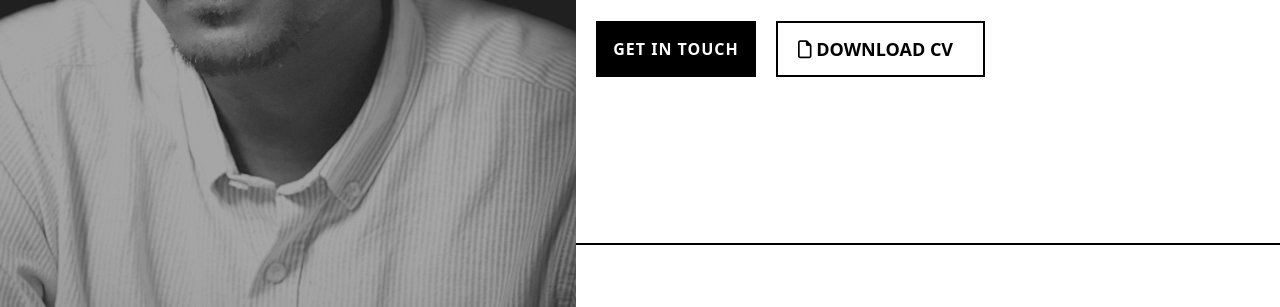
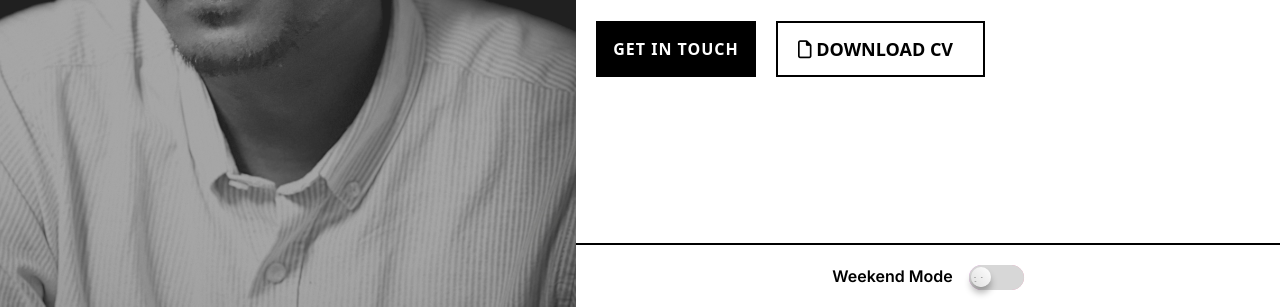
Before and after one commit to abssujan/abbssujan-protfolio, a website: page dist/index.html in a window 1280 px wide. Shown: the part 493-800 px from the top of the page. Drawn offline with nearby package versions, Linux system fonts and the light colour scheme.

Commit message:
complate home page

```diff
--- a/dist/index.html
+++ b/dist/index.html
@@ -108,6 +108,16 @@
                     </div>
                     <!-- footer -->
                     <div class="h-16 border-t-2 border-black absolute bottom-0 w-full">
+                        <div class="footer-wraper w-full h-full flex items-center justify-center space-x-4">
+                            <h4 class="font-inter font-semibold text-base">Weekend Mode</h4>
+                             <!-- checked box -->
+                            <div class="checkbox-wrapper-5 mt-2">
+                                <div class="check">
+                                  <input id="check-5" type="checkbox">
+                                  <label for="check-5"></label>
+                                </div>
+                            </div>
+                        </div>
                     </div>
                 </div>
             </div>
--- a/dist/style.css
+++ b/dist/style.css
@@ -151,3 +151,100 @@
    filter: brightness(.7);
    transform: scale(.98);
 }
+
+/* checked boox  */
+
+.checkbox-wrapper-5 .check {
+    --size: 25px;
+    position: relative;
+    background: linear-gradient(90deg, #f19af3, #f099b5);
+    line-height: 0;
+    perspective: 400px;
+    font-size: var(--size);
+  }
+
+  .checkbox-wrapper-5 .check input[type="checkbox"],
+  .checkbox-wrapper-5 .check label,
+  .checkbox-wrapper-5 .check label::before,
+  .checkbox-wrapper-5 .check label::after,
+  .checkbox-wrapper-5 .check {
+    appearance: none;
+    display: inline-block;
+    border-radius: var(--size);
+    border: 0;
+    transition: .35s ease-in-out;
+    box-sizing: border-box;
+    cursor: pointer;
+  }
+
+  .checkbox-wrapper-5 .check label {
+    width: calc(2.2 * var(--size));
+    height: var(--size);
+    background: #d7d7d7;
+    overflow: hidden;
+  }
+
+  .checkbox-wrapper-5 .check input[type="checkbox"] {
+    position: absolute;
+    z-index: 1;
+    width: calc(.8 * var(--size));
+    height: calc(.8 * var(--size));
+    top: calc(.1 * var(--size));
+    left: calc(.1 * var(--size));
+    background: linear-gradient(45deg, #dedede, #ffffff);
+    box-shadow: 0 6px 7px rgba(0,0,0,0.3);
+    outline: none;
+    margin: 0;
+  }
+
+  .checkbox-wrapper-5 .check input[type="checkbox"]:checked {
+    left: calc(1.3 * var(--size));
+  }
+
+  .checkbox-wrapper-5 .check input[type="checkbox"]:checked + label {
+    background: transparent;
+  }
+
+  .checkbox-wrapper-5 .check label::before,
+  .checkbox-wrapper-5 .check label::after {
+    content: "· ·";
+    position: absolute;
+    overflow: hidden;
+    left: calc(.15 * var(--size));
+    top: calc(.5 * var(--size));
+    height: var(--size);
+    letter-spacing: calc(-0.04 * var(--size));
+    color: #9b9b9b;
+    font-family: "Times New Roman", serif;
+    z-index: 2;
+    font-size: calc(.6 * var(--size));
+    border-radius: 0;
+    transform-origin: 0 0 calc(-0.5 * var(--size));
+    backface-visibility: hidden;
+  }
+
+  .checkbox-wrapper-5 .check label::after {
+    content: "●";
+    top: calc(.65 * var(--size));
+    left: calc(.2 * var(--size));
+    height: calc(.1 * var(--size));
+    width: calc(.35 * var(--size));
+    font-size: calc(.2 * var(--size));
+    transform-origin: 0 0 calc(-0.4 * var(--size));
+  }
+
+  .checkbox-wrapper-5 .check input[type="checkbox"]:checked + label::before,
+  .checkbox-wrapper-5 .check input[type="checkbox"]:checked + label::after {
+    left: calc(1.55 * var(--size));
+    top: calc(.4 * var(--size));
+    line-height: calc(.1 * var(--size));
+    transform: rotateY(360deg);
+  }
+
+  .checkbox-wrapper-5 .check input[type="checkbox"]:checked + label::after {
+    height: calc(.16 * var(--size));
+    top: calc(.55 * var(--size));
+    left: calc(1.6 * var(--size));
+    font-size: calc(.6 * var(--size));
+    line-height: 0;
+  }
```
Also changed, not shown: dist/output.css.
